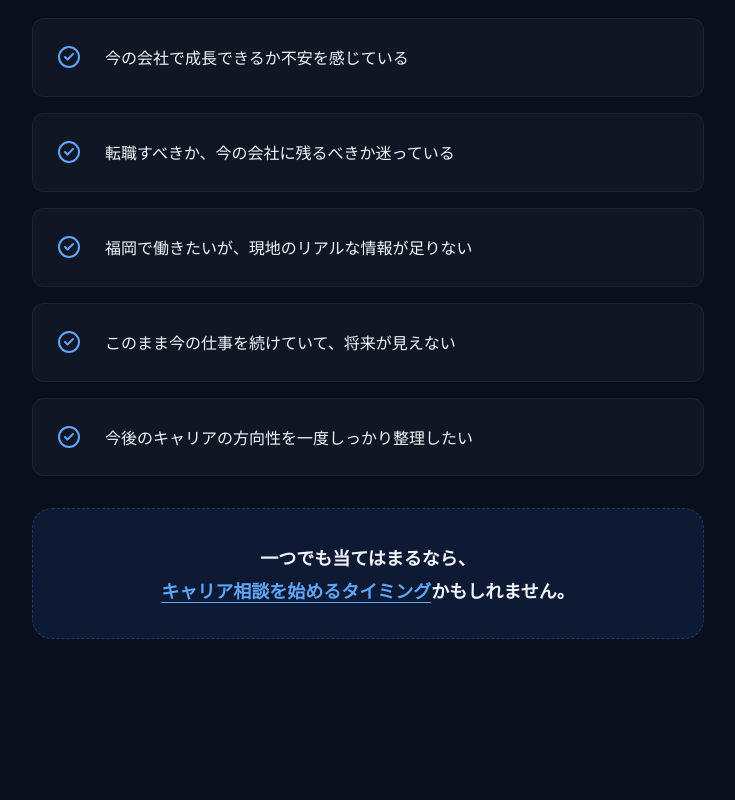
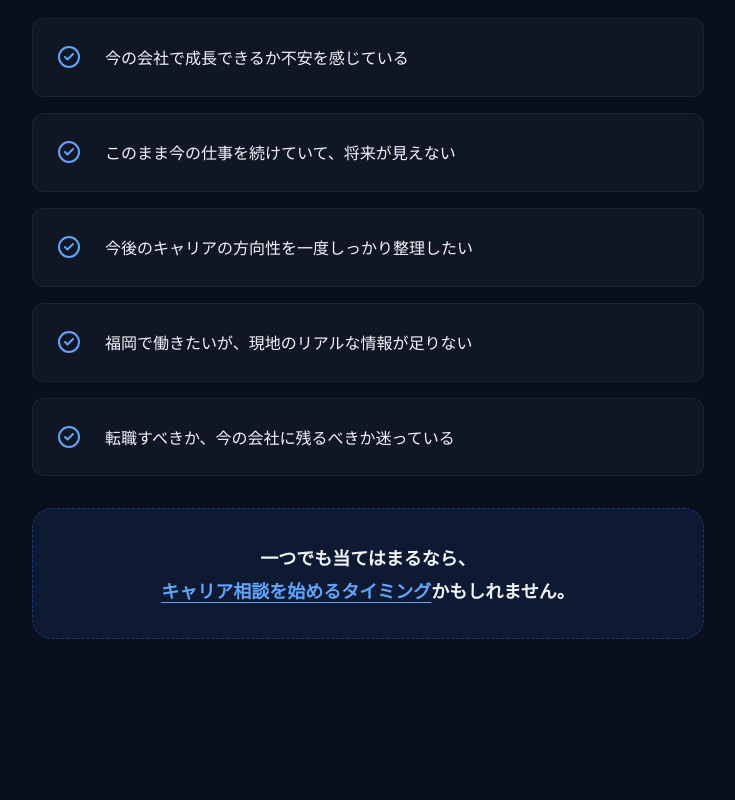
Before and after one commit to yonroku46/uit-lp, a Next.js app: page / in a window 1280 px wide. Shown: the part 1100-1900 px from the top of the page, without its empty margins (272-1007 px from the left). Built offline with nearby package versions, Linux system fonts and the light colour scheme; no server answers.

Commit message:
problem section sort

```diff
--- a/src/components/sections/Problem/Problem.tsx
+++ b/src/components/sections/Problem/Problem.tsx
@@ -3,10 +3,10 @@ import styles from './Problem.module.scss';
 
 const problems = [
   '今の会社で成長できるか不安を感じている',
-  '転職すべきか、今の会社に残るべきか迷っている',
-  '福岡で働きたいが、現地のリアルな情報が足りない',
   'このまま今の仕事を続けていて、将来が見えない',
   '今後のキャリアの方向性を一度しっかり整理したい',
+  '福岡で働きたいが、現地のリアルな情報が足りない',
+  '転職すべきか、今の会社に残るべきか迷っている',
 ];
 
 export default function Problem() {
--- a/src/components/sections/ValueProposition/ValueProposition.tsx
+++ b/src/components/sections/ValueProposition/ValueProposition.tsx
@@ -43,7 +43,7 @@ const values = [
     title: '完全オンライン対応',
     image: '/images/value-zoom.png',
     description:
-      '全国どこからでもZoomで相談可能。夜間・週末の相談枠も用意しています。通勤・移動なしで気軽に相談を始められます。',
+      '全国どこからでもZoomで相談可能。夜間・週末の相談枠も用意しています。気軽に相談を始められます。',
   },
   {
     Icon: Handshake,
```
